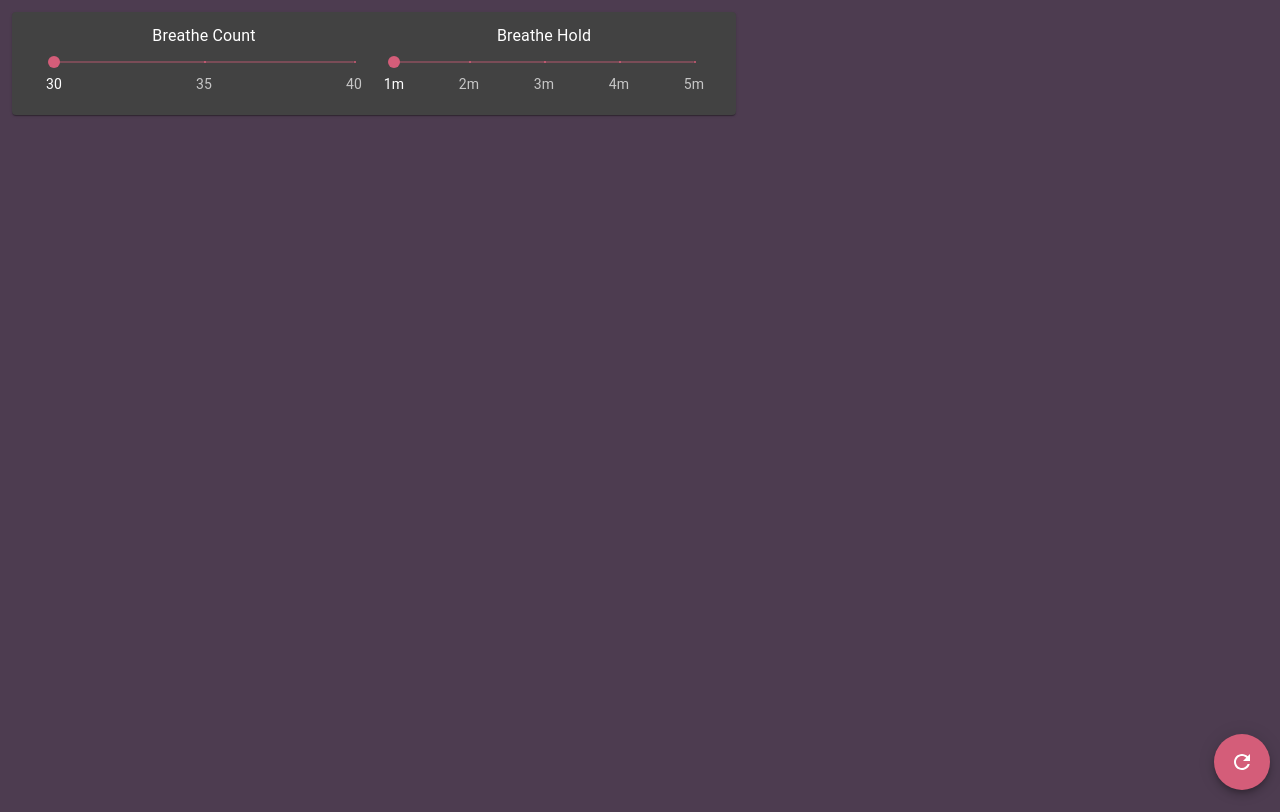
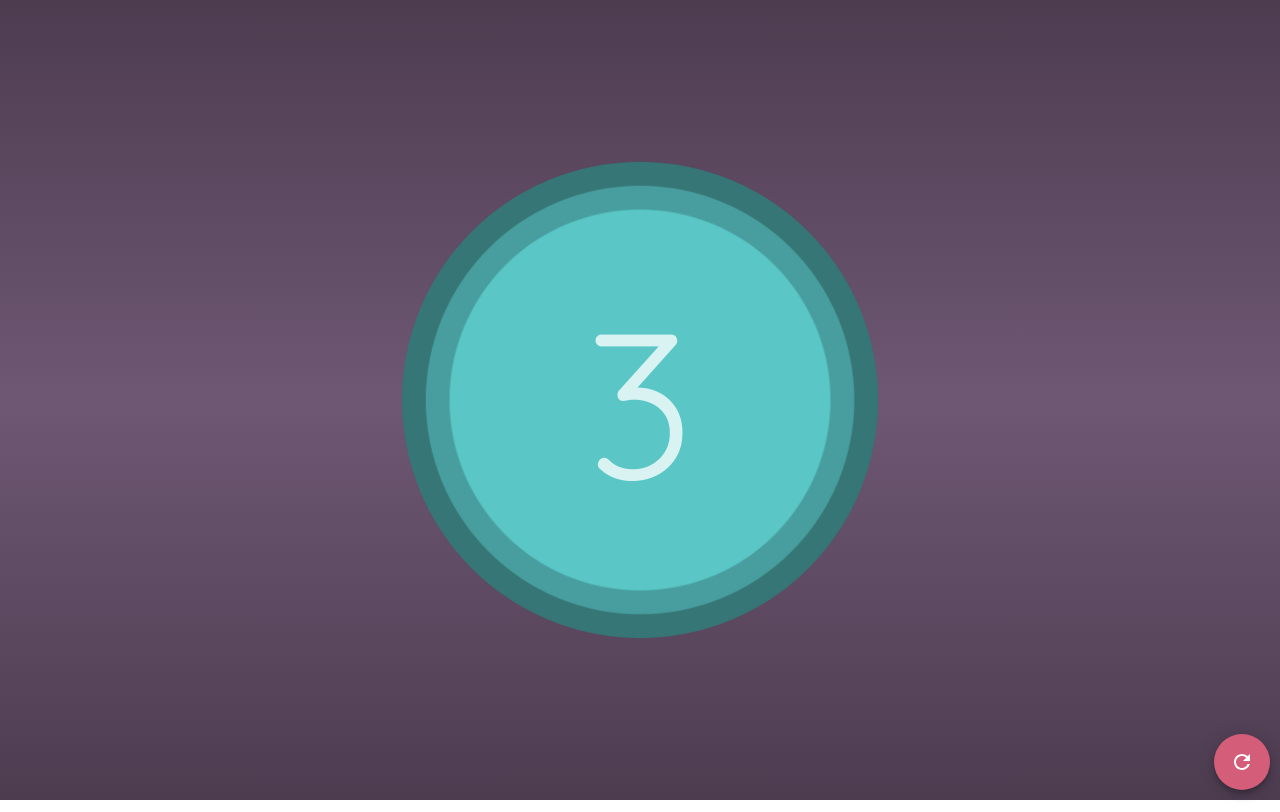
Before and after one commit to NathanB09/breathe, a React (Create React App) app: page / in a window 1280 px wide. Built offline with nearby package versions, Linux system fonts and the light colour scheme.

Commit message:
added global store

```diff
--- a/src/App.jsx
+++ b/src/App.jsx
@@ -1,33 +1,30 @@
-import { useState } from 'react'
+import { useContext } from 'react'
 import { useFabStyles } from './hooks/use-styles'
+import { Context } from './store/index'
 import Fab from '@material-ui/core/Fab'
 import RefreshIcon from '@material-ui/icons/Refresh'
 import Breath from './components/Breath'
-import RoundSettings from './components/RoundSettings'
-import Grid from '@material-ui/core/Grid'
+// import RoundSettings from './components/RoundSettings'
 
 const App = () => {
-  const [round, setRound] = useState(0)
+  const [state, dispatch] = useContext(Context)
   const fabClasses = useFabStyles()
 
+  const handleClick = () => {
+    dispatch({ type: 'SET_ROUND', payload: state.round + 1 })
+  }
+
+  console.log('state: ', state)
+
   return (
-    <div className="App">
-      {/* <Grid container justify="center" alignItems="center"> */}
-      {/* <div className="breath-wrapper">
-        <Breath key={round} />
-      </div> */}
-      {/* <Grid item xs={12}>
-          <RoundSettings />
-        </Grid> */}
-      <RoundSettings />
-      <Fab
-        classes={fabClasses}
-        color="primary"
-        onClick={() => setRound(round + 1)}
-      >
+    <div className='App'>
+      <div className='breath-wrapper'>
+        <Breath key={state.round} />
+      </div>
+      {/* <RoundSettings /> */}
+      <Fab classes={fabClasses} color='primary' onClick={handleClick}>
         <RefreshIcon />
       </Fab>
-      {/* </Grid> */}
     </div>
   )
 }
--- a/src/assets/css/index.css
+++ b/src/assets/css/index.css
@@ -5,16 +5,34 @@
 
 body {
   margin: 0;
-  background-color: #4d3c50;
-  min-height: 100vh;
+  overflow: hidden;
+  background: #4d3c50;
+  background: -moz-linear-gradient(
+    180deg,
+    rgba(77, 60, 80, 1) 0%,
+    rgba(110, 87, 115, 1) 50%,
+    rgba(77, 60, 80, 1) 100%
+  );
+  background: -webkit-linear-gradient(
+    180deg,
+    rgba(77, 60, 80, 1) 0%,
+    rgba(110, 87, 115, 1) 50%,
+    rgba(77, 60, 80, 1) 100%
+  );
+  background: linear-gradient(
+    180deg,
+    rgba(77, 60, 80, 1) 0%,
+    rgba(110, 87, 115, 1) 50%,
+    rgba(77, 60, 80, 1) 100%
+  );
+  min-height: 100%;
   font-family: 'Quicksand', sans-serif;
   -webkit-font-smoothing: antialiased;
   -moz-osx-font-smoothing: grayscale;
 }
 
 code {
-  font-family: source-code-pro, Menlo, Monaco, Consolas, 'Courier New',
-    monospace;
+  font-family: source-code-pro, Menlo, Monaco, Consolas, 'Courier New', monospace;
 }
 
 .App {
--- a/src/components/Breath.jsx
+++ b/src/components/Breath.jsx
@@ -1,12 +1,12 @@
 import { useState } from 'react'
 import { motion } from 'framer-motion'
 
-const Breath = ({}) => {
+const Breath = () => {
   const [count, setCount] = useState(1)
 
-  const handleAnimationComplete = (value) => {
-    console.log('value: ', value)
-  }
+  // const handleAnimationComplete = (value) => {
+  //   console.log('value: ', value)
+  // }
 
   const handleUpdate = ({ scale }) => {
     if (scale === 1) {
@@ -17,32 +17,33 @@ const Breath = ({}) => {
   const bubbleTransistion = {
     duration: 3.15,
     ease: 'easeInOut',
-    loop: 4,
+    repeat: 4,
+    repeatType: 'loop',
   }
 
   return (
     <>
       <motion.div
         onUpdate={handleUpdate}
-        className="breath-bubble"
+        className='breath-bubble'
         style={{ background: '#367676' }}
         animate={{ scale: [1, 10, 1] }}
         transition={bubbleTransistion}
       />
       <motion.div
-        className="breath-bubble"
+        className='breath-bubble'
         style={{ background: '#489e9e' }}
         animate={{ scale: [1, 9, 1] }}
         transition={bubbleTransistion}
       />
       <motion.div
-        className="breath-bubble"
+        className='breath-bubble'
         style={{ background: '#5ac6c6' }}
         animate={{ scale: [1, 8, 1] }}
         transition={bubbleTransistion}
       />
       <motion.div
-        className="breath-bubble"
+        className='breath-bubble'
         style={{ background: 'none' }}
         animate={{
           scale: [1, 8, 1],
--- a/src/components/RoundSettings.jsx
+++ b/src/components/RoundSettings.jsx
@@ -2,13 +2,13 @@ import Slider from './Slider'
 import Paper from '@material-ui/core/Paper'
 import Grid from '@material-ui/core/Grid'
 
-const RoundSettings = ({}) => {
+const RoundSettings = () => {
   return (
     <Paper className='round-settings'>
       <Grid container justify='center' spacing={5}>
-        <Grid item>
+        {/* <Grid item>
           <Slider label='Breathe Count' type='breatheCount' />
-        </Grid>
+        </Grid> */}
         <Grid item>
           <Slider label='Breathe Hold' type='breatheHold' />
         </Grid>
--- a/src/index.js
+++ b/src/index.js
@@ -3,6 +3,7 @@ import { createMuiTheme, ThemeProvider } from '@material-ui/core/styles'
 import React from 'react'
 import ReactDOM from 'react-dom'
 import App from './App.jsx'
+import Store from './store/index.jsx'
 // import reportWebVitals from './reportWebVitals'
 
 const theme = createMuiTheme({
@@ -19,9 +20,11 @@ const theme = createMuiTheme({
 
 ReactDOM.render(
   <React.StrictMode>
-    <ThemeProvider theme={theme}>
-      <App />
-    </ThemeProvider>
+    <Store>
+      <ThemeProvider theme={theme}>
+        <App />
+      </ThemeProvider>
+    </Store>
   </React.StrictMode>,
   document.getElementById('root')
 )
--- /dev/null
+++ b/src/store/Reducer.js
@@ -0,0 +1,7 @@
+import * as ACTION from './action/index.js'
+
+const Reducer = (state, action) => {
+  return ACTION[action.type](state, action)
+}
+
+export default Reducer
--- /dev/null
+++ b/src/store/action/index.js
@@ -0,0 +1 @@
+export * from './set-round'
--- /dev/null
+++ b/src/store/action/set-round.js
@@ -0,0 +1,4 @@
+export const SET_ROUND = (state, action) => ({
+  ...state,
+  round: action.payload,
+})
--- /dev/null
+++ b/src/store/index.jsx
@@ -0,0 +1,21 @@
+import React, { createContext, useReducer } from 'react'
+import Reducer from './Reducer'
+import PropTypes from 'prop-types'
+
+const initialState = {
+  round: 0,
+  roundCount: 3,
+  rounds: {},
+}
+
+const Store = ({ children }) => {
+  const [state, dispatch] = useReducer(Reducer, initialState)
+  return <Context.Provider value={[state, dispatch]}>{children}</Context.Provider>
+}
+
+Store.propTypes = {
+  children: PropTypes.oneOfType([PropTypes.array, PropTypes.object]),
+}
+
+export const Context = createContext(initialState)
+export default Store
```
Also changed, not shown: package.json (+5 -3 lines), 1 other file (tests, documents, lock files or other folders).
